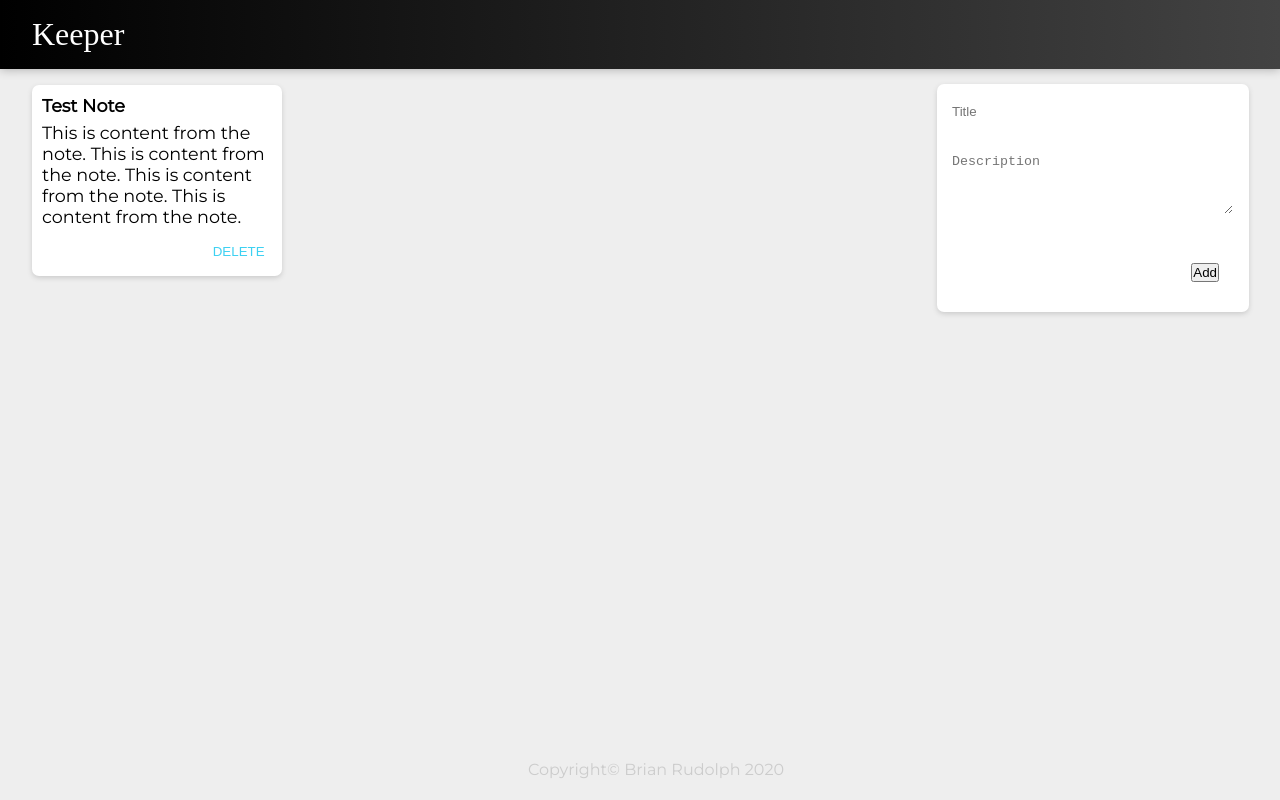
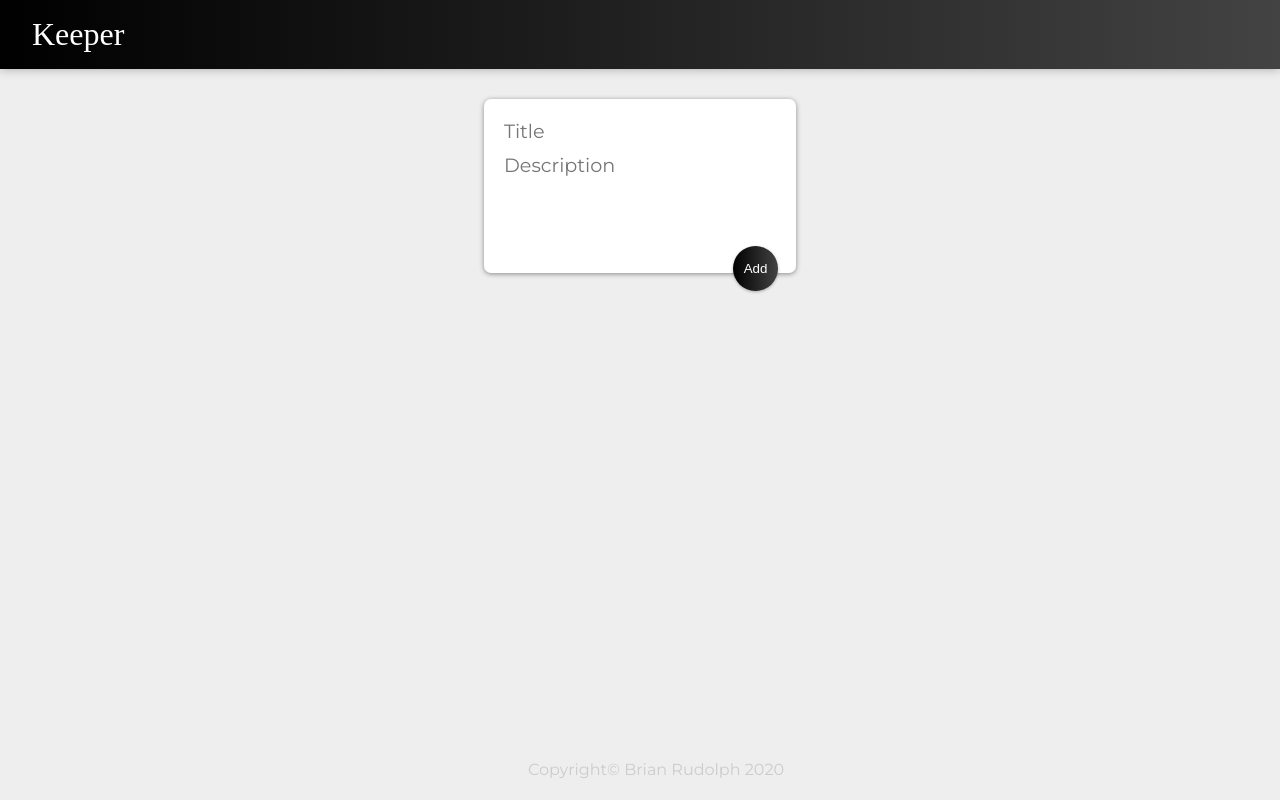
Before and after one commit to BrianDev1/MyKeeperApp, a React (Create React App) app: page / in a window 1280 px wide. Built offline with nearby package versions, Linux system fonts and the light colour scheme; a web font is replaced by a local one.

Commit message:
Add note functionality complete

```diff
--- a/public/styles.css
+++ b/public/styles.css
@@ -64,42 +64,46 @@ footer p {
     text-transform: uppercase;
     color: #3dd1f2;
     background-color: transparent;
-    border-color: transparent;
+    border: none;
+    outline: none;
     vertical-align: sub;
     margin: 5px;
     float: right;
+    cursor: pointer;
 }
 
-.addnote {
+form {
     background-color: white;
     border-radius: 7px;
-    box-shadow: 0 2px 5px #ccc;
-    float: right;
-    bottom: 0;
+    box-shadow: 0 1px 5px rgb(138, 137, 137);
     width: 25%;
-    margin: 15px;
+    padding: 15px;
     position: relative;
+    margin: 30px auto 20px auto;
 }
 
-.addnote input {
+form input, textarea {
     width: 90%;
-    height: 25px;
-    border: 0px;
-    margin: 15px;
+    border: none;
+    outline: none;
+    padding: 5px;
     border-radius: 5px;
+    font-family: inherit;
+    resize: none;
+    font-size: 1.2em;
 }
 
-.addnote textarea {
-    width: 90%;
-    border: 0px;
-    margin: 15px;
-    border-radius: 5px;
+form button {
+    position: absolute;
+    right: 18px;
+    bottom: -18px;
+    background-image: linear-gradient(to right, #000000, #434343);
+    color: #fff;
+    border: none;
+    border-radius: 50%;
+    width: 45px;
+    height: 45px;
+    box-shadow: 0 1px 3px rgba(0, 0, 0, 0.3);
+    cursor: pointer;
+    outline: none;
 }
-
-.addnotebutton {
-    vertical-align: sub;
-    position: inherit;
-    float: right;
-    margin: 30px;
-
-}
--- a/src/components/Addnote.jsx
+++ b/src/components/Addnote.jsx
@@ -1,13 +1,39 @@
-import React from "react";
+import React, {useState} from "react";
 
-function Addnote() {
+function Addnote(props) {
+
+
+    const [aNote, setNote] = useState({
+        title: "",
+        content: ""
+    });
+
+
+    function handleNote(event) {
+        console.log(aNote)
+        const { name, value} = event.target;
+        setNote((previousValue) => {
+           return  {
+               ...previousValue,
+               [name]: value,
+           };
+        }
+        ) ;
+    }
+
+    function handleFormSubmit(event) {
+        props.onAddNoteClicked(aNote);
+        setNote({title: "", content: ""});
+        event.preventDefault();
+    }
+
 
     return (
-        <div className="addnote">
-        <form>
-        <input placeholder="Title"></input>
-            <textarea rows="4" cols="50" placeholder="Description"></textarea>
-            <button className="addnotebutton">Add </button>
+        <div>
+        <form onSubmit={handleFormSubmit}>
+        <input name="title" type="text" onChange={handleNote}  placeholder="Title" value={aNote.title} ></input>
+            <textarea name="content" onChange={handleNote} rows="4" cols="50" placeholder="Description" value={aNote.content}></textarea>
+            <button type="submit" >Add</button>
             </form>
         </div>
 
--- a/src/components/App.jsx
+++ b/src/components/App.jsx
@@ -1,18 +1,35 @@
-import React from "react";
+import React, {useState} from "react";
 import Header from "./Header";
 import Footer from "./Footer";
 import Note from "./Note";
-import notes from "../notes";
 import Addnote from "./Addnote";
 
 function App() {
+
+    const [noteArray, setNoteArray] = useState([]);
+
+
+    function addNotes(aNote) {
+        console.log(aNote);
+        console.log(noteArray);
+        setNoteArray(
+            (previousNotes) => {
+               return [...previousNotes, aNote];
+            }
+        );
+
+
+    }
+
+
     return (
         <div>
             <Header />
+            <Addnote onAddNoteClicked={addNotes}/>
             {
-                notes.map(note => <Note
+                noteArray.map((note, index) => <Note
                         key = {
-                            note.key
+                            note.index
                         }
                         title = {
                             note.title
@@ -21,7 +38,6 @@ function App() {
                             note.content
                         }
                         /> )}
-            <Addnote />
             <Footer />
         </div>
     );
```
